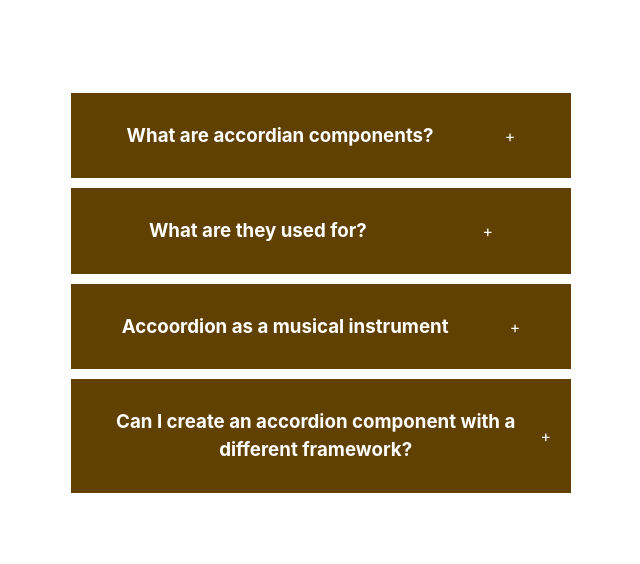
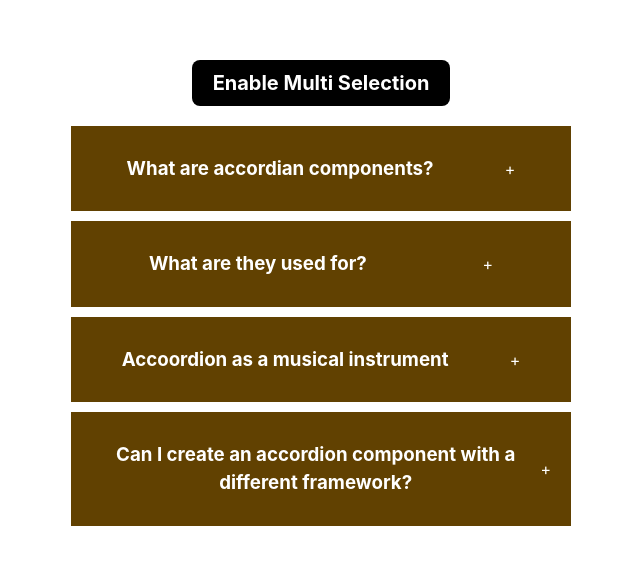
Before and after one commit to red2922/Reactor, a React (Vite) app in the folder FreeCodeCamp25ReactProjects/: page / in a window 1280 px wide. Shown: the part 134-698 px from the top of the page, without its empty margins (351-991 px from the left). Built offline with nearby package versions, Linux system fonts and the light colour scheme.

Commit message:
bonked it D:

```diff
--- a/FreeCodeCamp25ReactProjects/src/components/accordian/index.jsx
+++ b/FreeCodeCamp25ReactProjects/src/components/accordian/index.jsx
@@ -8,25 +8,46 @@ import "./styles.css";
 
 export default function Accordian() {
   const [selected, setSelected] = useState(null);
+  const [enableMulti, setMultiSelect] = useState(false);
+  const [getMulti, setMulti] = useState([]);
 
   const handleSingleSelection = (getCurrentId) => {
     setSelected(getCurrentId === selected ? null : getCurrentId);
   };
 
+  const handleMultiSelection = (getCurrentId) => {
+    let copyMulti = [...getMulti];
+    const findIndex = copyMulti.indexOf(getCurrentId);
+
+    if (findIndex === -1) copyMulti.push(getCurrentId);
+    else copyMulti.splice(getCurrentId, 1);
+
+    setMulti(copyMulti);
+  };
+
   return (
     <div className="wrapper">
+      {/* !enableMulti is a great + quick way to toggle something */}
+      <button onClick={() => setMultiSelect(!enableMulti)}>
+        Enable Multi Selection
+      </button>
       <div className="accordian">
         {data && data.length > 0 ? (
           data.map((dataItem) => (
             <div className="item">
               <div
-                onClick={() => handleSingleSelection(dataItem.id)}
+                onClick={
+                  enableMulti
+                    ? () => handleMultiSelection(dataItem.id)
+                    : () => handleSingleSelection(dataItem.id)
+                }
                 className="title"
               >
                 <h3>{dataItem.question}</h3>
                 <span>+</span>
               </div>
-              {selected === dataItem.id ? (
+              {selected === dataItem.id ||
+              getMulti.indexOf(dataItem.id) !== -1 ? (
                 <div className="content">{dataItem.answer}</div>
               ) : null}
             </div>
--- a/FreeCodeCamp25ReactProjects/src/components/accordian/styles.css
+++ b/FreeCodeCamp25ReactProjects/src/components/accordian/styles.css
@@ -1,9 +1,19 @@
 .wrapper {
   display: flex;
+  flex-direction: column;
   height: 100vh;
   width: 100vw;
   justify-content: center;
   align-items: center;
+  gap: 20px;
+}
+
+.wrapper button {
+  padding: 10px 20px;
+  background: black;
+  color: white;
+  font-size: 20px;
+  font-weight: bold;
 }
 
 .accordian {
```
